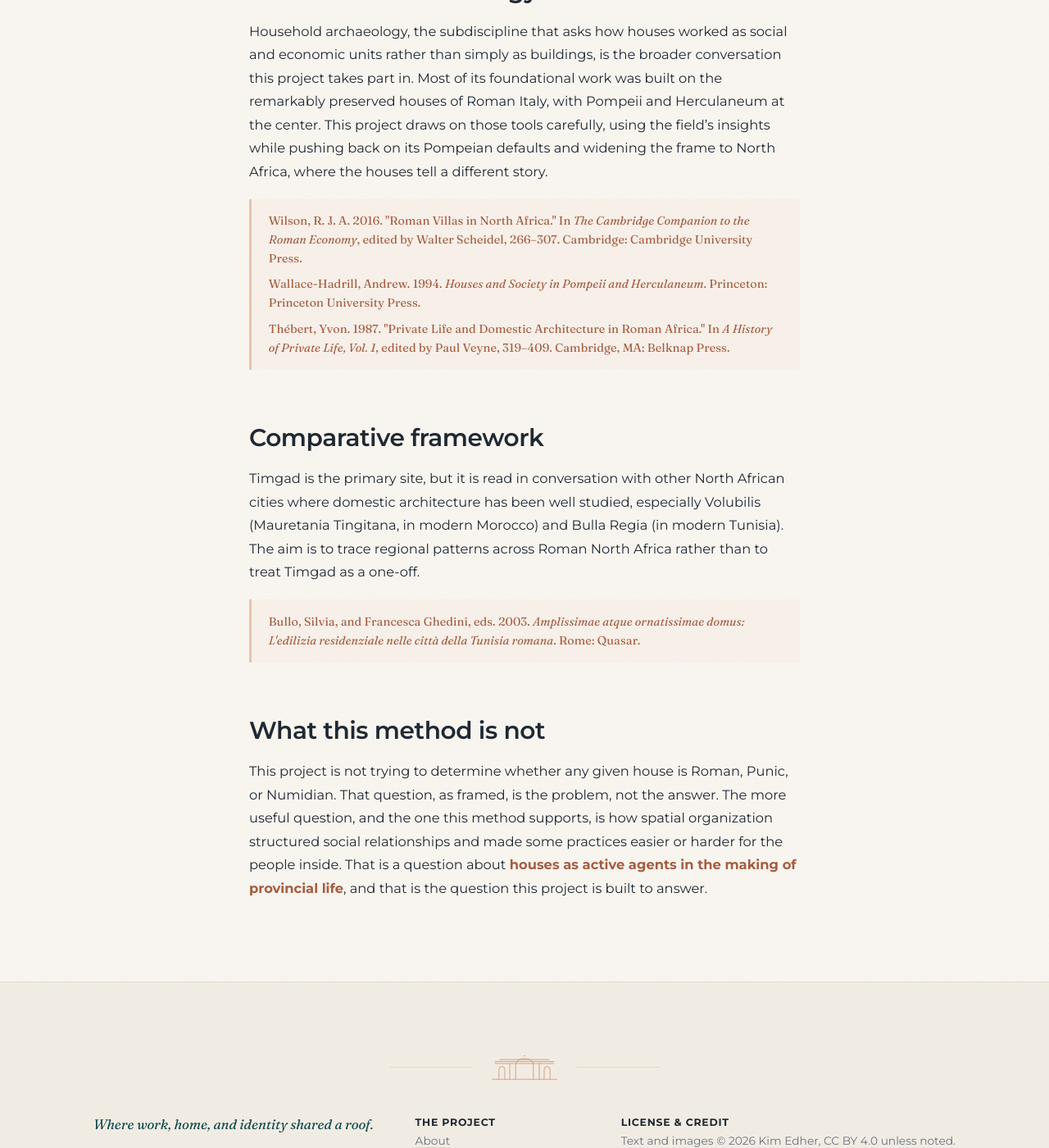
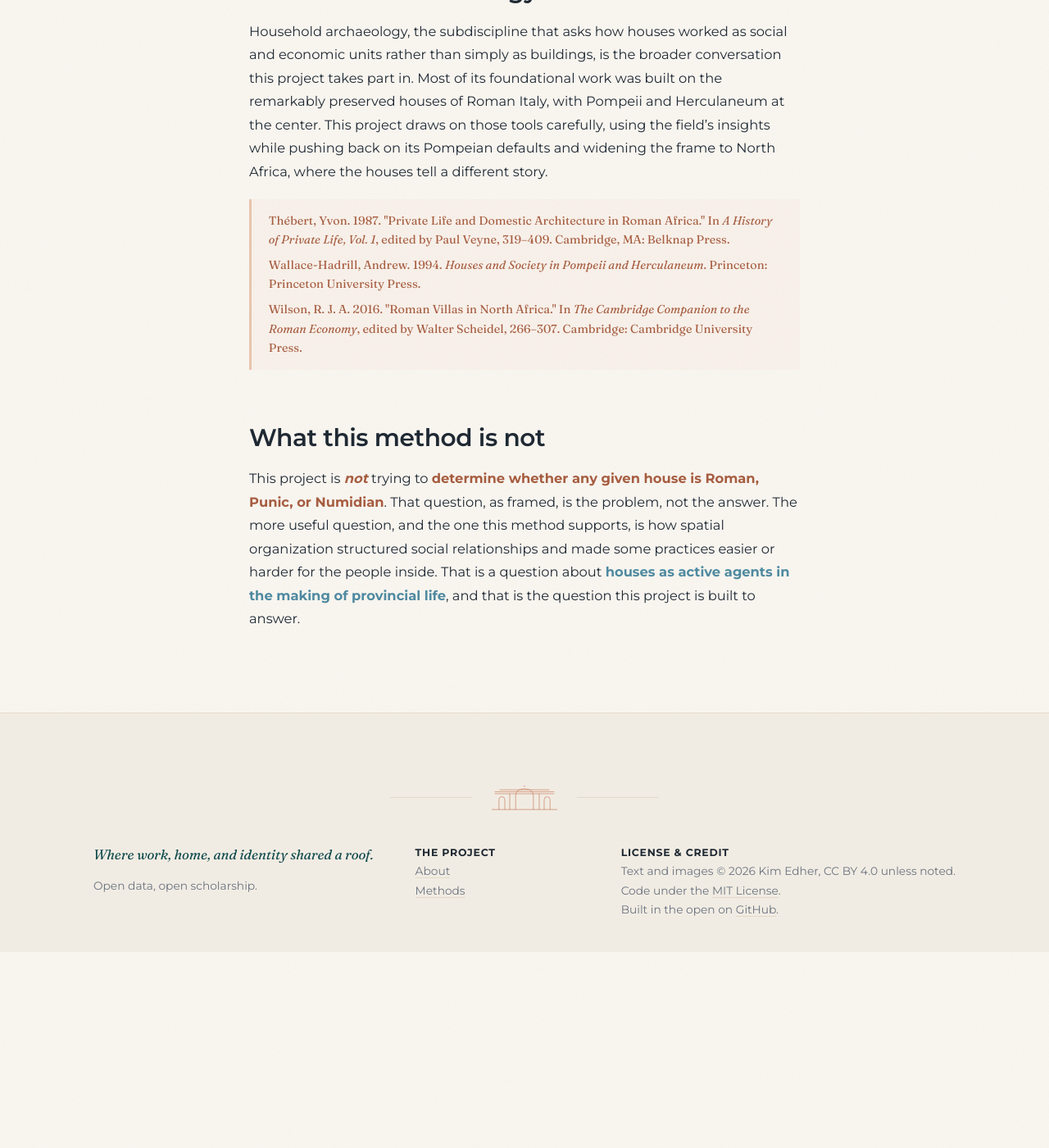
Before and after one commit to kimedher/timgadhouses, a Jekyll site: the page built from methods.md, in a window 1280 px wide and 1400 px high, scrolled down 2749 px. Shown: the whole window at 82% size. Built offline with Jekyll 4.4.1, drawn with Linux system fonts in a browser that asks for light colours; after the commit the page ends 3910 px from its top, so only the background shows below that; some of the changed text lies outside the part shown.

Commit message:
Tighten Methods page
- Drop Comparative framework section (was doing little)
- Alphabetize citations in every section (Fisher/Hillier/Rapoport,
  Thébert/Wallace-Hadrill/Wilson)
- Space syntax bolded terms get hl-blue for accent color
- What this method is not: italicize and coralize 'not' and the
  Roman/Punic/Numidian phrase, swap the closing active-agents
  highlight from coral to blue

```diff
--- a/methods.md
+++ b/methods.md
@@ -12,16 +12,16 @@ Every claim this project makes about Timgad rests on a set of methods, and each
 
 Space syntax is a family of techniques for turning a building plan into something that can be analyzed mathematically. Four moves matter most here:
 
-- **Redrawing plans** from the original excavation reports converts the architectural remains into clean, analyzable spatial units, with each room, corridor, and courtyard as its own node.
-- **Justified access graphs** reveal the spatial hierarchy of a house by showing how deep each space sits from the street entrance. A room one step in is experienced differently than a room four steps in.
-- **Step depth** measures how many spaces a user passes through to reach any given point. It is a proxy for how visible, private, or controlled a space is.
-- **Visibility graphs** map what can be seen from each location inside a house. Sight lines do social work. Who can see whom, and from where, structures how people encounter each other in a space.
+- <span class="hl-blue">**Redrawing plans**</span> from the original excavation reports converts the architectural remains into clean, analyzable spatial units, with each room, corridor, and courtyard as its own node.
+- <span class="hl-blue">**Justified access graphs**</span> reveal the spatial hierarchy of a house by showing how deep each space sits from the street entrance. A room one step in is experienced differently than a room four steps in.
+- <span class="hl-blue">**Step depth**</span> measures how many spaces a user passes through to reach any given point. It is a proxy for how visible, private, or controlled a space is.
+- <span class="hl-blue">**Visibility graphs**</span> map what can be seen from each location inside a house. Sight lines do social work. Who can see whom, and from where, structures how people encounter each other in a space.
 
 Space syntax does not tell us what happened inside a room. It tells us what the architecture made easy, hard, likely, or impossible.
 
 <div class="subsection-refs">
+  <p>Fisher, Kevin. 2023. <em>Monumentality, Place-making and Social Interaction on Late Bronze Age Cyprus</em>. Monographs in Mediterranean Archaeology 17. London: Equinox Press.</p>
   <p>Hillier, Bill, and Julienne Hanson. 1984. <em>The Social Logic of Space</em>. Cambridge: Cambridge University Press.</p>
-  <p>Fisher, Kevin. 2023. <em>Monumentality, Place-making and Social Interaction on Late Bronze Age Cyprus</em>. Monographs in Mediterranean Archaeology 17. London: Equinox Press.</p>
   <p>Rapoport, Amos. 1990. <em>The Meaning of the Built Environment</em>. Tucson: University of Arizona Press.</p>
 </div>
 
@@ -57,19 +57,11 @@ The goal is not to throw out the excavation record. It is to read it with open e
 Household archaeology, the subdiscipline that asks how houses worked as social and economic units rather than simply as buildings, is the broader conversation this project takes part in. Most of its foundational work was built on the remarkably preserved houses of Roman Italy, with Pompeii and Herculaneum at the center. This project draws on those tools carefully, using the field's insights while pushing back on its Pompeian defaults and widening the frame to North Africa, where the houses tell a different story.
 
 <div class="subsection-refs">
+  <p>Thébert, Yvon. 1987. "Private Life and Domestic Architecture in Roman Africa." In <em>A History of Private Life, Vol. 1</em>, edited by Paul Veyne, 319–409. Cambridge, MA: Belknap Press.</p>
+  <p>Wallace-Hadrill, Andrew. 1994. <em>Houses and Society in Pompeii and Herculaneum</em>. Princeton: Princeton University Press.</p>
   <p>Wilson, R. J. A. 2016. "Roman Villas in North Africa." In <em>The Cambridge Companion to the Roman Economy</em>, edited by Walter Scheidel, 266–307. Cambridge: Cambridge University Press.</p>
-  <p>Wallace-Hadrill, Andrew. 1994. <em>Houses and Society in Pompeii and Herculaneum</em>. Princeton: Princeton University Press.</p>
-  <p>Thébert, Yvon. 1987. "Private Life and Domestic Architecture in Roman Africa." In <em>A History of Private Life, Vol. 1</em>, edited by Paul Veyne, 319–409. Cambridge, MA: Belknap Press.</p>
-</div>
-
-## Comparative framework
-
-Timgad is the primary site, but it is read in conversation with other North African cities where domestic architecture has been well studied, especially Volubilis (Mauretania Tingitana, in modern Morocco) and Bulla Regia (in modern Tunisia). The aim is to trace regional patterns across Roman North Africa rather than to treat Timgad as a one-off.
-
-<div class="subsection-refs">
-  <p>Bullo, Silvia, and Francesca Ghedini, eds. 2003. <em>Amplissimae atque ornatissimae domus: L'edilizia residenziale nelle città della Tunisia romana</em>. Rome: Quasar.</p>
 </div>
 
 ## What this method is not
 
-This project is not trying to determine whether any given house is Roman, Punic, or Numidian. That question, as framed, is the problem, not the answer. The more useful question, and the one this method supports, is how spatial organization structured social relationships and made some practices easier or harder for the people inside. That is a question about <span class="hl-coral">houses as active agents in the making of provincial life</span>, and that is the question this project is built to answer.
+This project is <span class="hl-coral">*not*</span> trying to <span class="hl-coral">determine whether any given house is Roman, Punic, or Numidian</span>. That question, as framed, is the problem, not the answer. The more useful question, and the one this method supports, is how spatial organization structured social relationships and made some practices easier or harder for the people inside. That is a question about <span class="hl-blue">houses as active agents in the making of provincial life</span>, and that is the question this project is built to answer.
```
